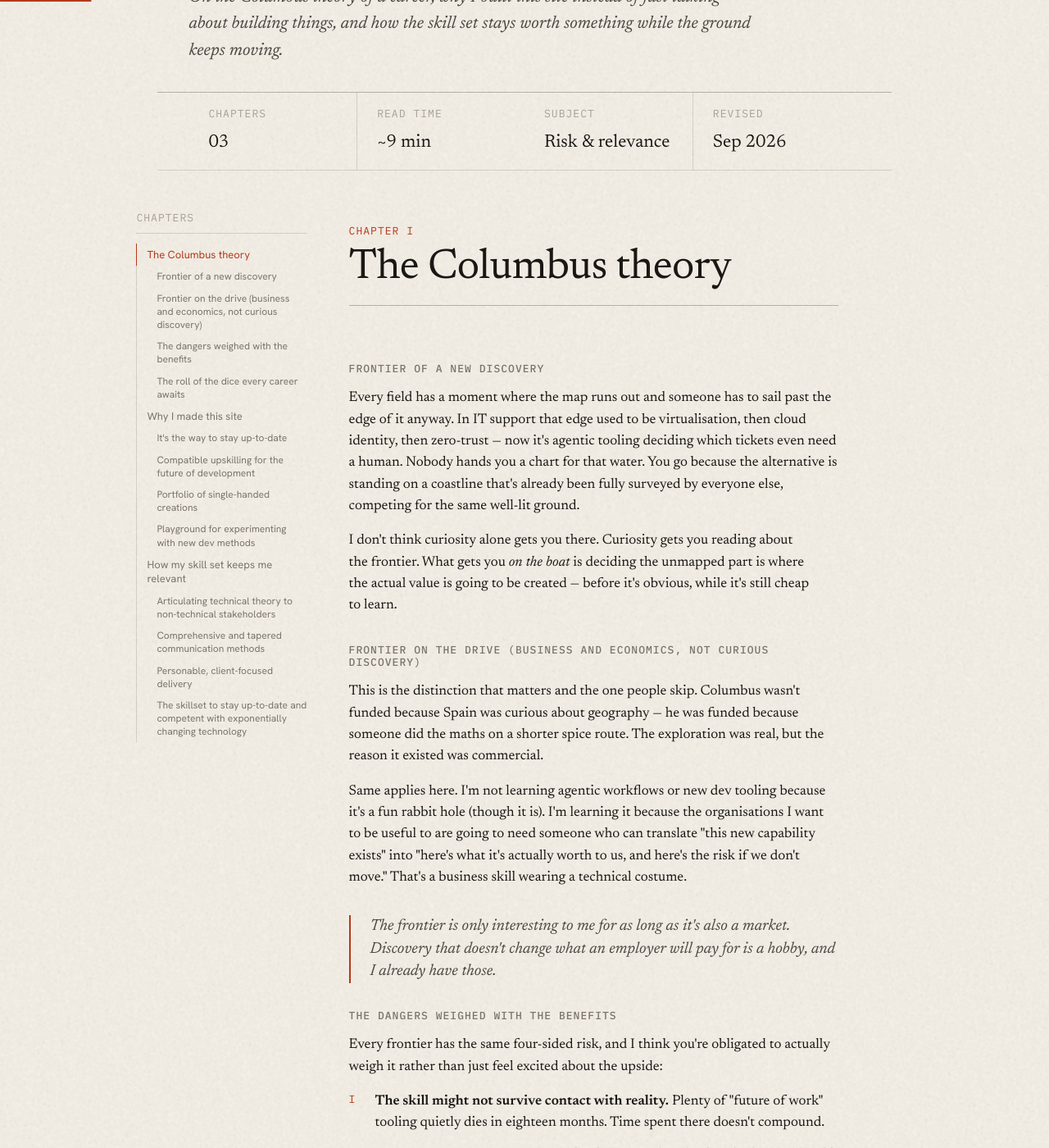
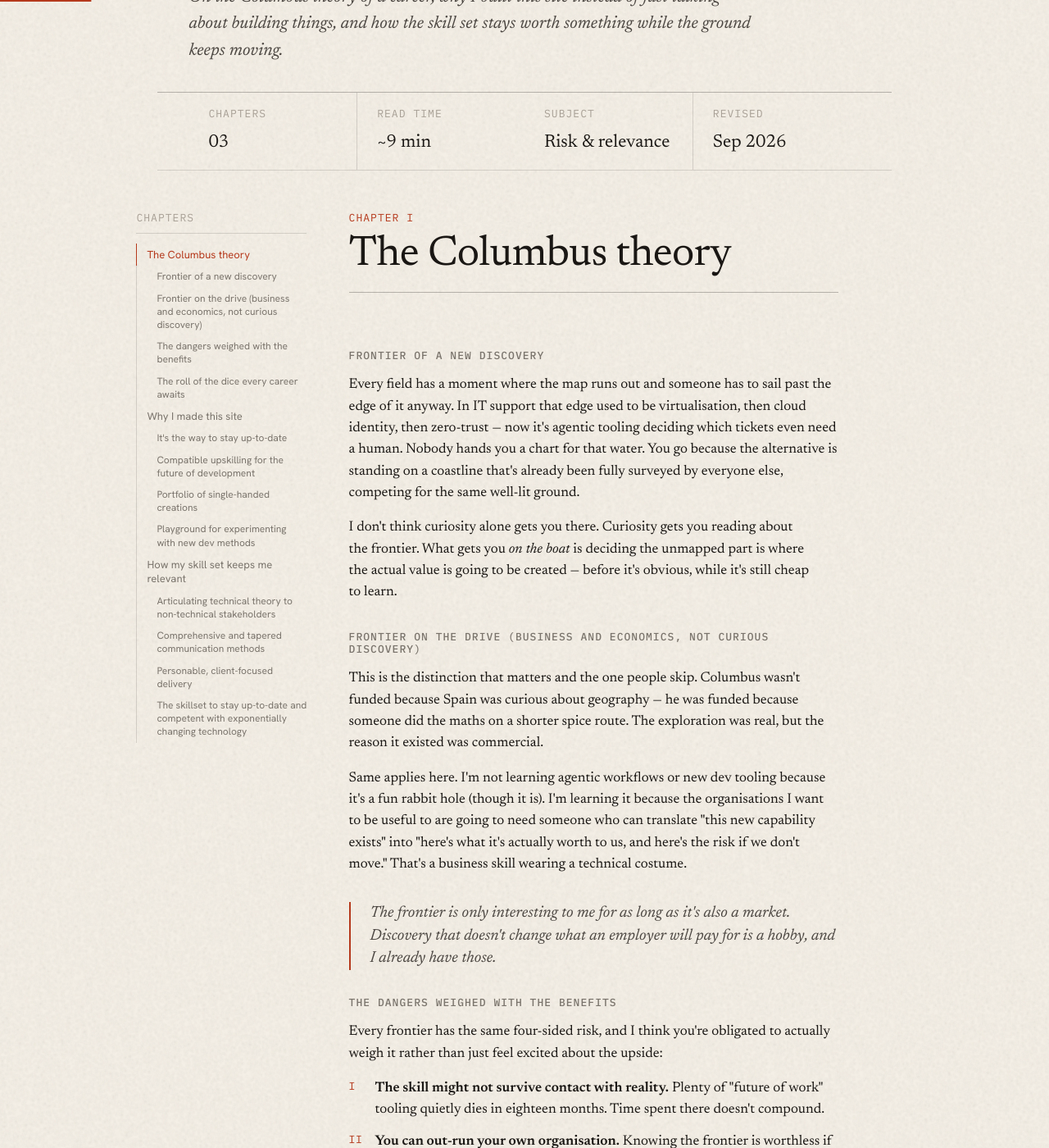
Before and after one commit to JAYJAYBEE303/jayjaybee-site, a Jekyll site: the page built from ai-thesis/index.html, in a window 1280 px wide and 1400 px high, scrolled down 369 px. Shown: the whole window at 82% size. Built offline with Jekyll 4.4.1, drawn with Linux system fonts in a browser that asks for light colours.

Commit message:
es-art p: scope past .es-chapter__num and .es-close
Both are <p> tags too, so the bare ".es-art p" rule was matching
them: .es-chapter__num picked up an unwanted --space-4 top margin,
and — being the more specific selector — it was overriding .es-close's
own explicit margin-top (--space-6) down to --space-4. The former was
the extra 16px making the gap below the stat strip uneven against the
gap above the mast; the latter shrank the rule before "End of chapter".

global.css?v=63, layout.css?v=53.

Co-Authored-By: Claude Sonnet 5 <noreply@anthropic.com>

```diff
--- a/assets/css/global.css
+++ b/assets/css/global.css
@@ -16,7 +16,7 @@
    ========================================================================= */
 
 @import url('variables.css?v=41');
-@import url('layout.css?v=52');
+@import url('layout.css?v=53');
 @import url('components.css?v=49');
 @import url('wiki.css?v=9');
 
--- a/assets/css/layout.css
+++ b/assets/css/layout.css
@@ -1283,7 +1283,13 @@
   scroll-margin-top: var(--space-6);
 }
 .es-art > .es-chapter > h3:first-of-type { margin-top: var(--space-5); }
-.es-art p { margin-top: var(--space-4); text-wrap: pretty; }
+/* :not() the two label <p>s below — .es-chapter__num and .es-close are
+   <p> tags too, so the bare ".es-art p" was catching them as well and
+   (being more specific than their own single-class rules) was winning:
+   .es-chapter__num picked up an unwanted --space-4 top margin it never
+   asked for, and .es-close's own explicit margin-top was being
+   overridden down to --space-4 instead of the --space-6 it declares. */
+.es-art p:not(.es-chapter__num):not(.es-close) { margin-top: var(--space-4); text-wrap: pretty; }
 .es-art strong { font-weight: var(--fw-semibold); }
 
 .es-pull {
```
